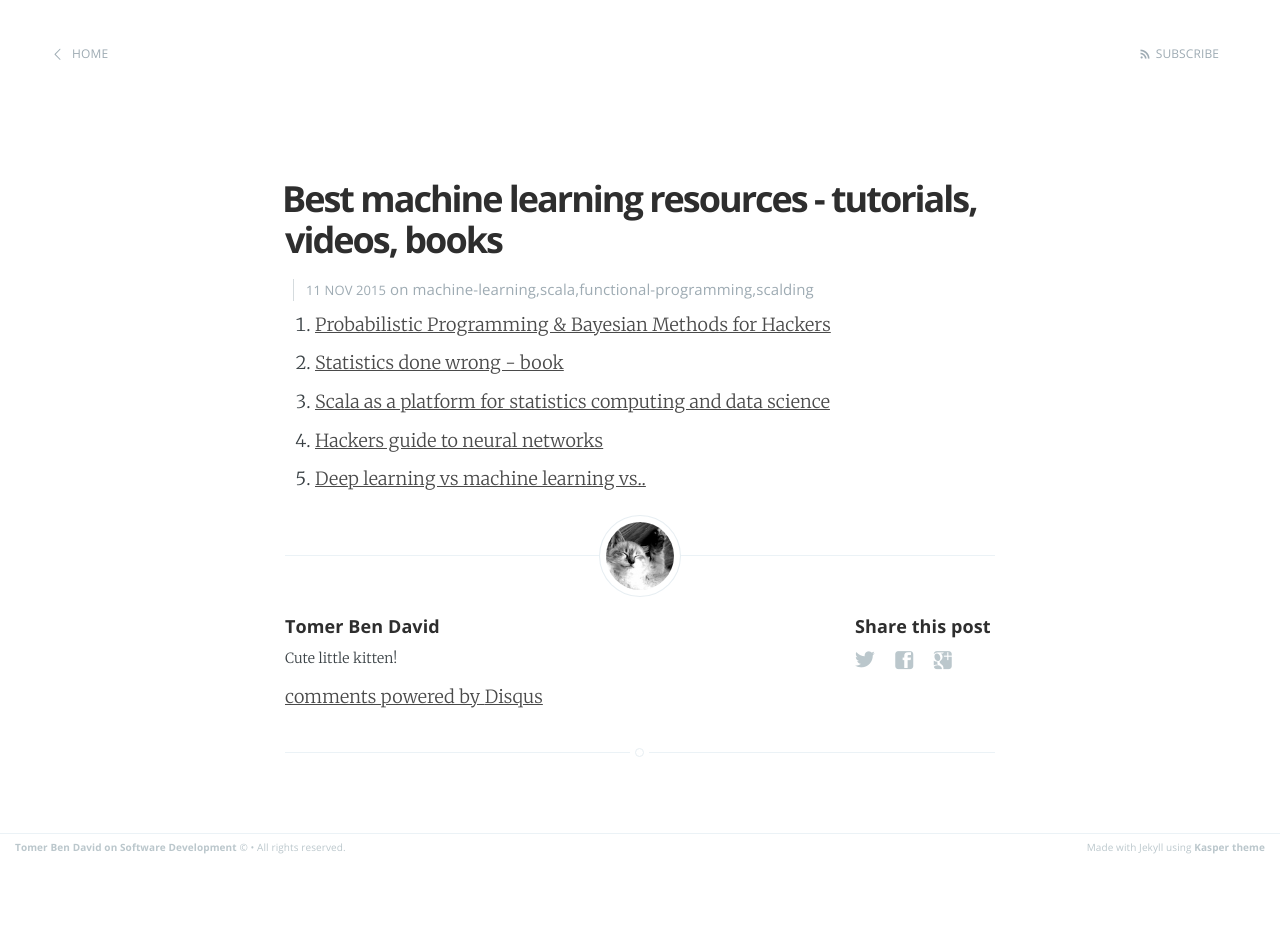
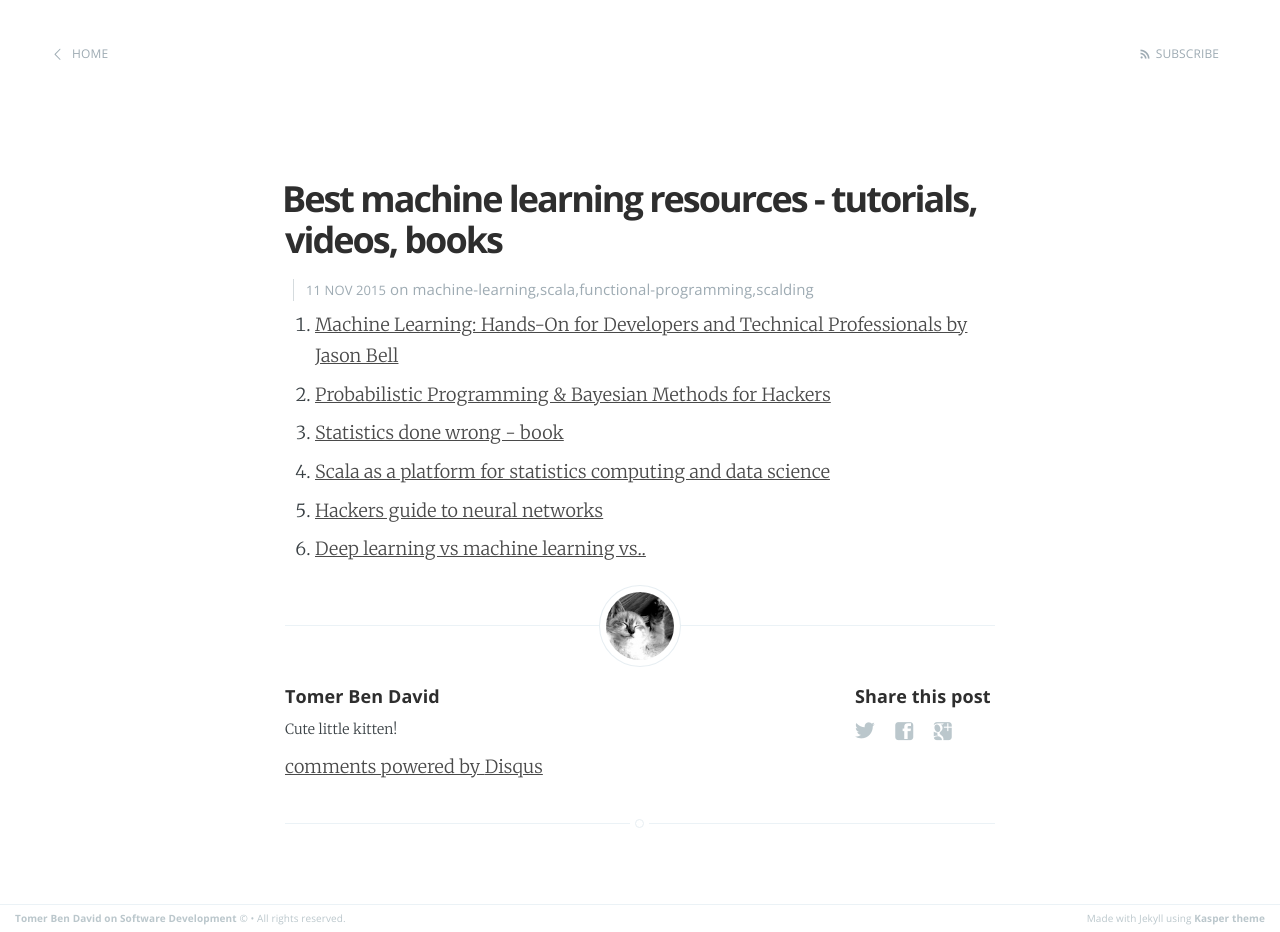
Before and after one commit to tomer-ben-david/tomer-ben-david.github.io.jekyll, a Jekyll site: the page built from _posts/2015-03-11-best-machine-learning-resources-tutorials-books-videos.markdown, in a window 1280 px wide. Built offline with Jekyll 4.4.1, drawn with Linux system fonts in a browser that asks for light colours; Markdown is read by kramdown in place of the engine named in the settings; comment, search, counter and statistics services are not loaded; before the commit the page ends 900 px from its top, so only the background shows below that.

Commit message:
machine larning hands on for developers

```diff
--- a/_posts/2015-03-11-best-machine-learning-resources-tutorials-books-videos.markdown
+++ b/_posts/2015-03-11-best-machine-learning-resources-tutorials-books-videos.markdown
@@ -5,6 +5,7 @@ date:   2015-11-11 22:18:00
 categories: machine-learning,scala,functional-programming,scalding
 comments: true
 ---
+1. [Machine Learning: Hands-On for Developers and Technical Professionals by Jason Bell](http://amzn.com/1118889061)
 1. [Probabilistic Programming & Bayesian Methods for Hackers](https://camdavidsonpilon.github.io/Probabilistic-Programming-and-Bayesian-Methods-for-Hackers/)
 1. [Statistics done wrong - book](http://www.amazon.com/Statistics-Done-Wrong-Woefully-Complete/dp/1593276206)
 1. [Scala as a platform for statistics computing and data science](https://darrenjw.wordpress.com/2013/12/23/scala-as-a-platform-for-statistical-computing-and-data-science/)
```
